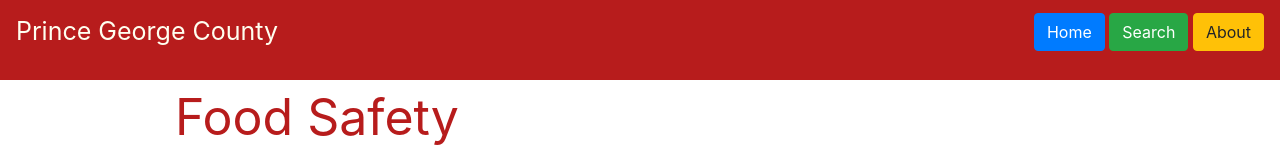
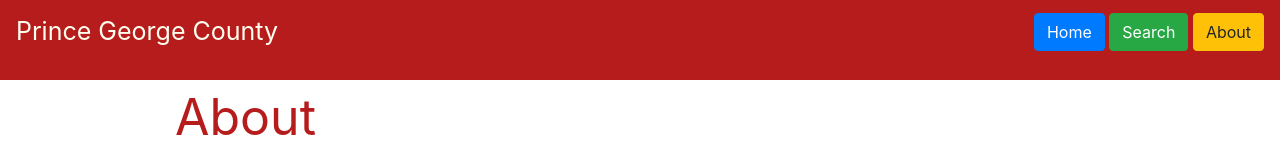
Before and after one commit to mjiang0225/Food-Inspection, a website: page FoodInspection/about.html in a window 1280 px wide. Shown: the top 168 px of the page. Drawn offline with nearby package versions, Linux system fonts and the light colour scheme.

Commit message:
Add files via upload

```diff
--- a/FoodInspection/about.html
+++ b/FoodInspection/about.html
@@ -30,7 +30,7 @@
                 <img src="https://www.lastingredient.com/wp-content/uploads/2013/08/mexican-chopped-salad3.jpg" class="img-rounded" alt="Cinque Terre" width="275" height="275">
             </div>
           <div class="col-md-6 order-md-1 text-center text-md-left pr-md-5">
-              <p style="font-size:50px; color:#B71C1C">Food Safety</p>
+              <p style="font-size:50px; color:#B71C1C">About</p>
             <h3 class="lead">
                 Food safety is a global issue that concerns every living person.
                 Everyone has to eat in order to sustain themselves, so it is very
```
